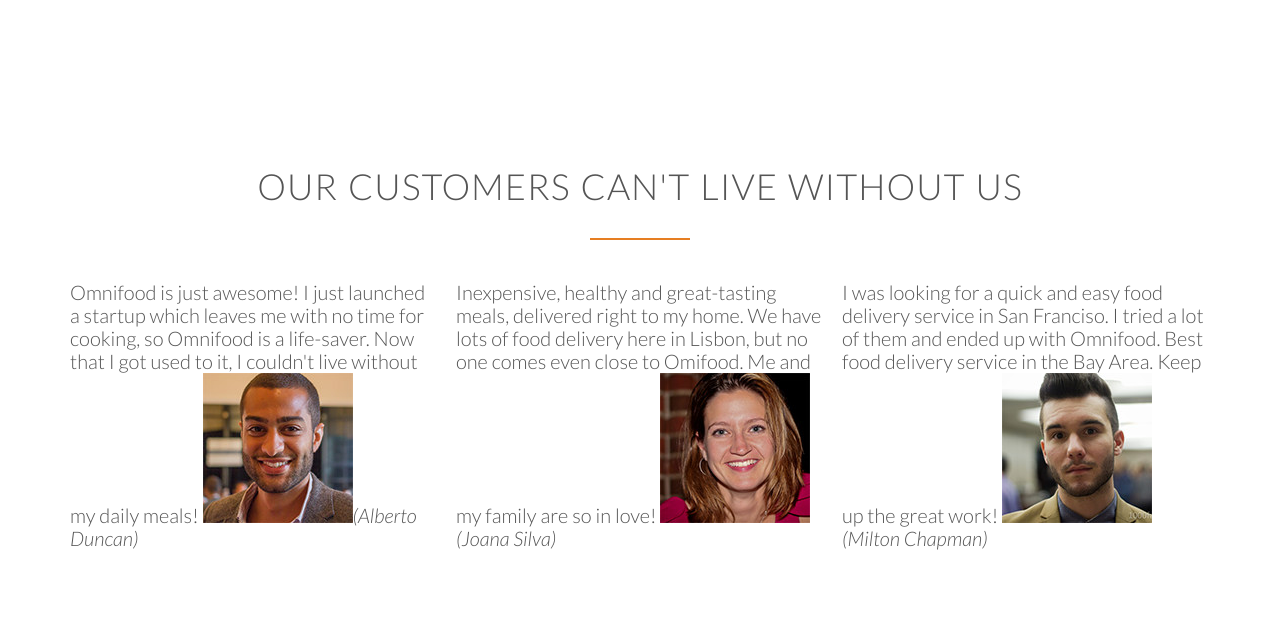
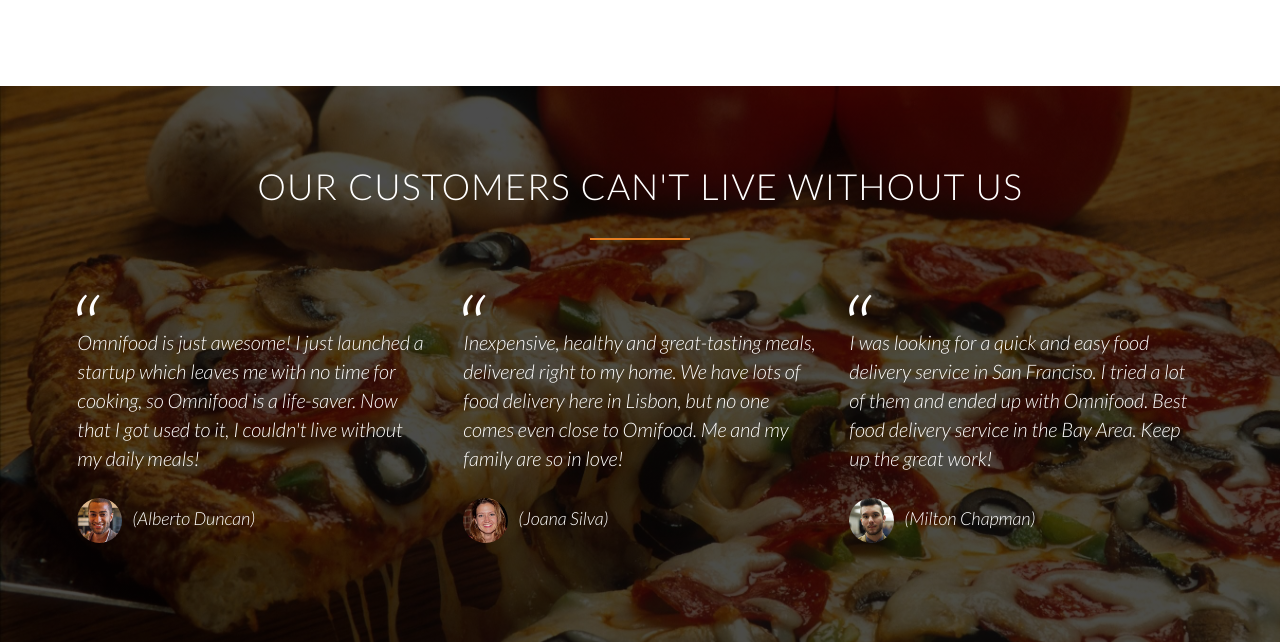
Before and after one commit to traciwilliams/omnifood-project, a plain HTML site: page index.html in a window 1280 px wide. Shown: the part 3289-3931 px from the top of the page. Drawn offline with Linux system fonts and the light colour scheme; files whose address does not match are found by name.

Commit message:
finished testimonial section

```diff
--- a/styles/main.css
+++ b/styles/main.css
@@ -202,7 +202,8 @@
 	background-size: cover;
 	background-position: center;
 	height: 100vh;
-}
+	background-attachment: fixed;
+;}
 
 .hero-text-box {
 	position: absolute;
@@ -376,3 +377,47 @@
 .icon-small {
 
 }
+
+
+/*========================*/
+/*TESTIMONIALS*/
+/*========================*/
+
+
+.section-testimonials {
+	background-image: linear-gradient(rgba(0,0,0,0.7), rgba(0,0,0,0.7)), url(images/back-customers.jpg);
+	background-size: cover;
+	color: white;
+	background-attachment: fixed;
+}
+
+blockquote {
+	padding: 2%;
+	font-style: italic;
+	line-height: 145%;
+	position: relative;
+	margin-top: 40px;
+}
+
+
+ blockquote:before {
+ 	content:"\201C";
+ 	font-size: 500%;
+ 	display: block;
+ 	position: absolute;
+ 	top: -5px;
+ 	left: -3px;
+ }
+
+ cite {
+ 	font-size: 90%;
+ 	margin-top: 25px;
+ 	display: block;
+ }
+
+ cite img {
+ 	height: 45px;
+ 	border-radius: 50%;
+ 	margin-right: 10px;
+ 	vertical-align: middle;
+ }
```
